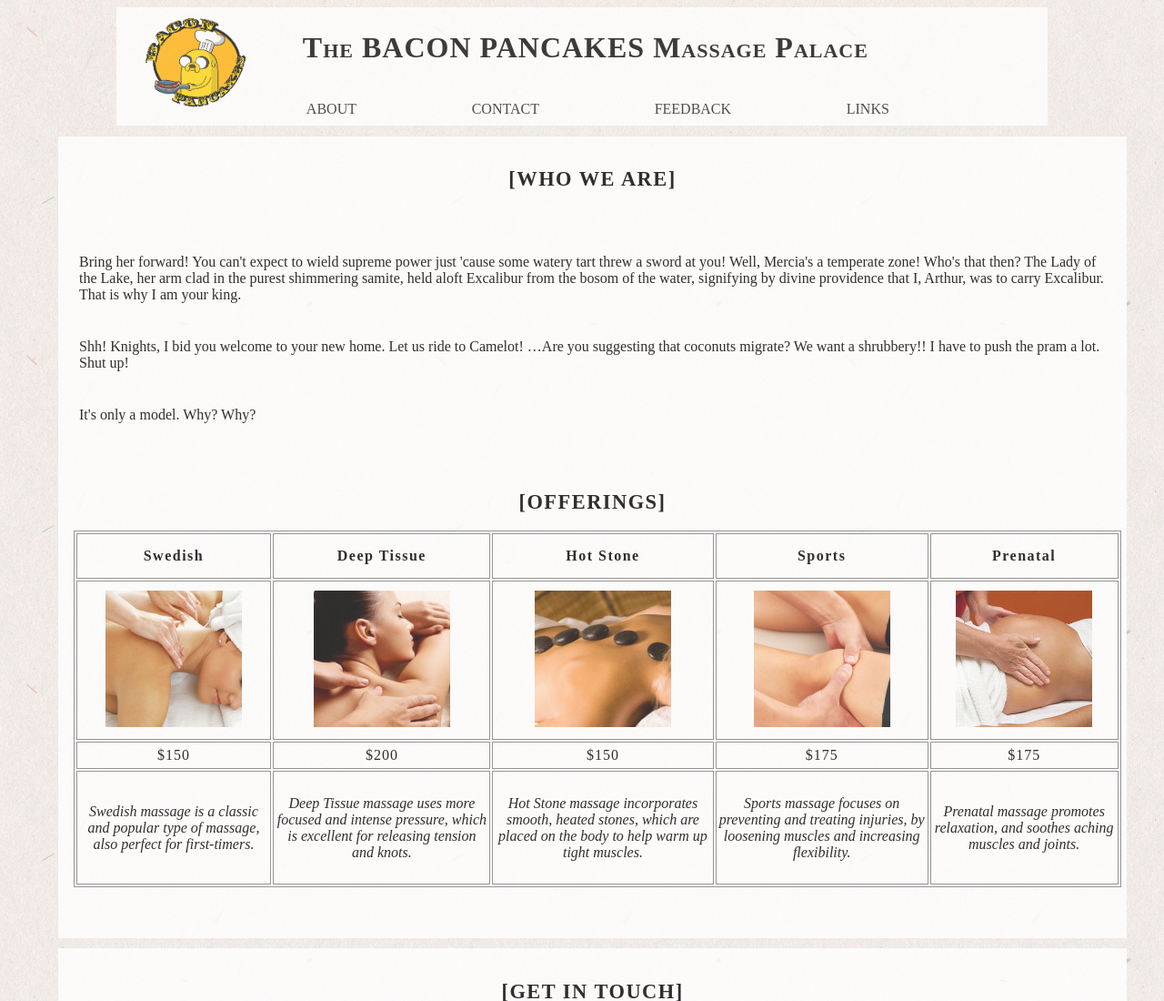
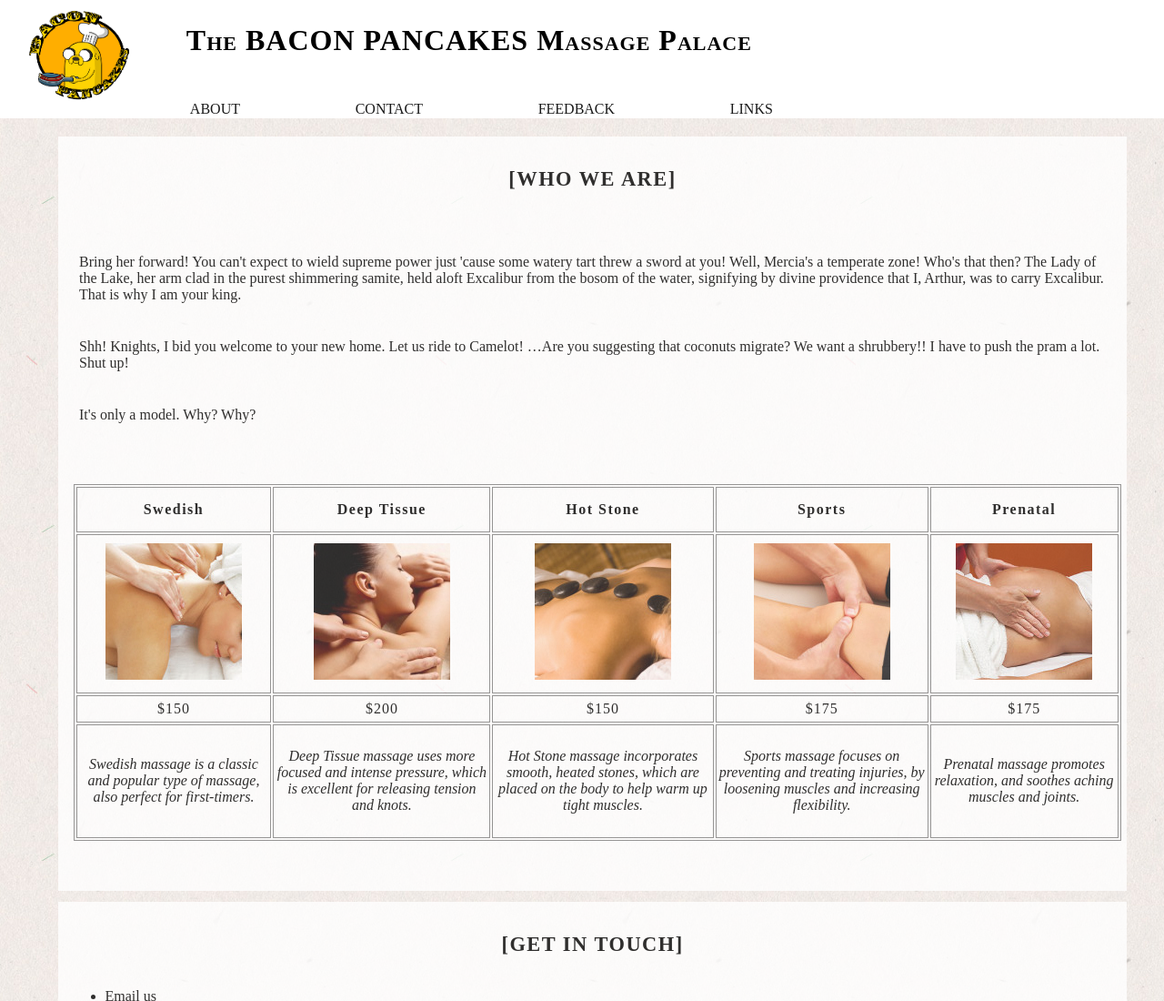
Before and after one commit to lmadkins/baconpancakes, a plain HTML site: page index.html in a window 1280 px wide. Shown: the top 1100 px of the page at 91% size. Drawn offline with Linux system fonts and the light colour scheme; grey boxes are pictures that could not be loaded.

Commit message:
Make header flush to top of screen, remove opacity. Remove offerings headering

```diff
--- a/index.html
+++ b/index.html
@@ -60,11 +60,6 @@
 				</p>
 			</div>
 			<div class="offerings">
-				<h2>
-					[OFFERINGS]
-				</h2>
-
-
 					<table>
 
 							<tr class="massage-type">
--- a/main.css
+++ b/main.css
@@ -6,14 +6,13 @@ body {
 
 header {
  background-color: white;
-  width: 80%;
+  width: 100%;
   height: 130px;
   overflow: auto;
   position: fixed;
   z-index: 1;
   color: black;
-  opacity: .75;
-  margin-left: 10%;
+  top: 0;
 
 }
 
```
Lines whose indentation alone changed are shown as unchanged.
